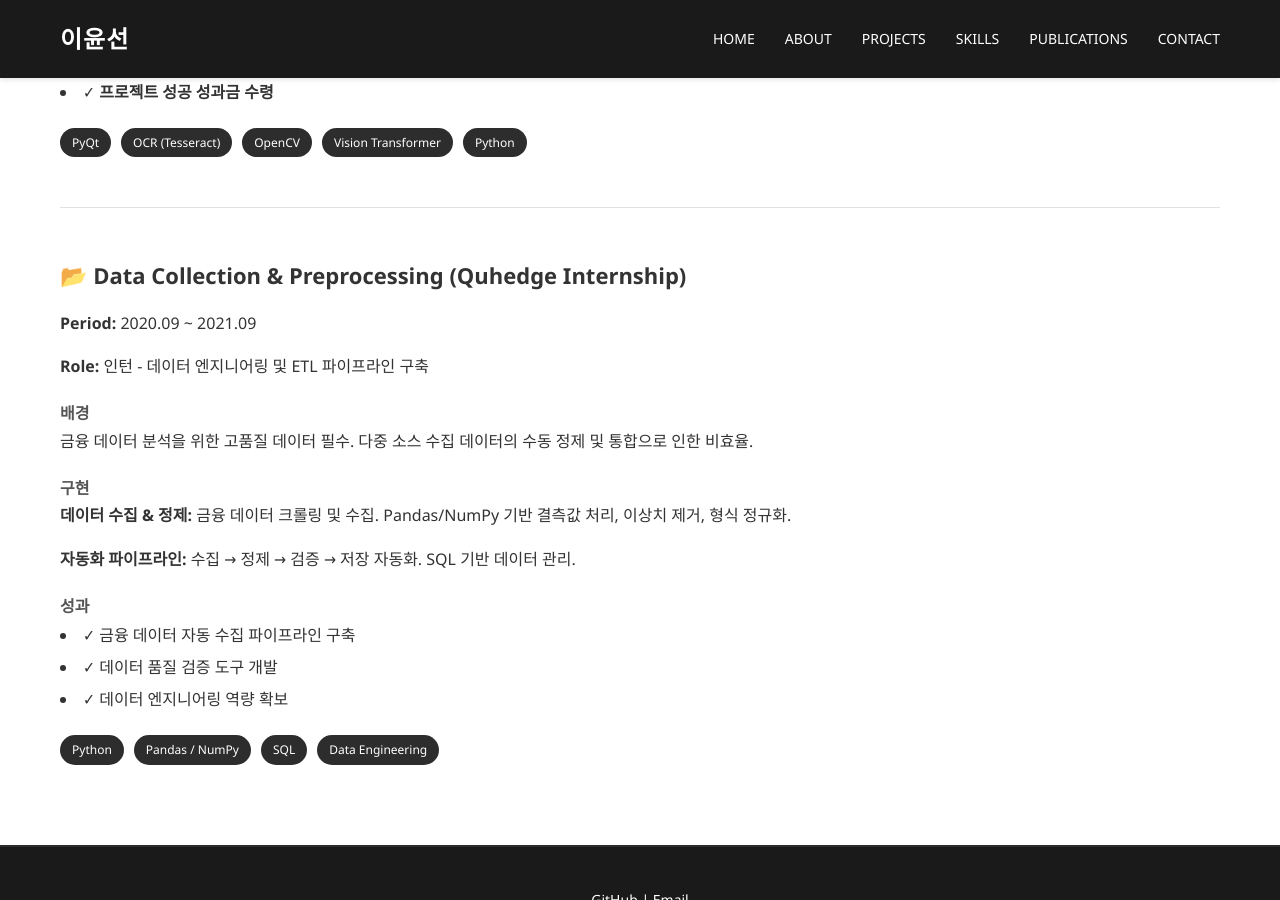
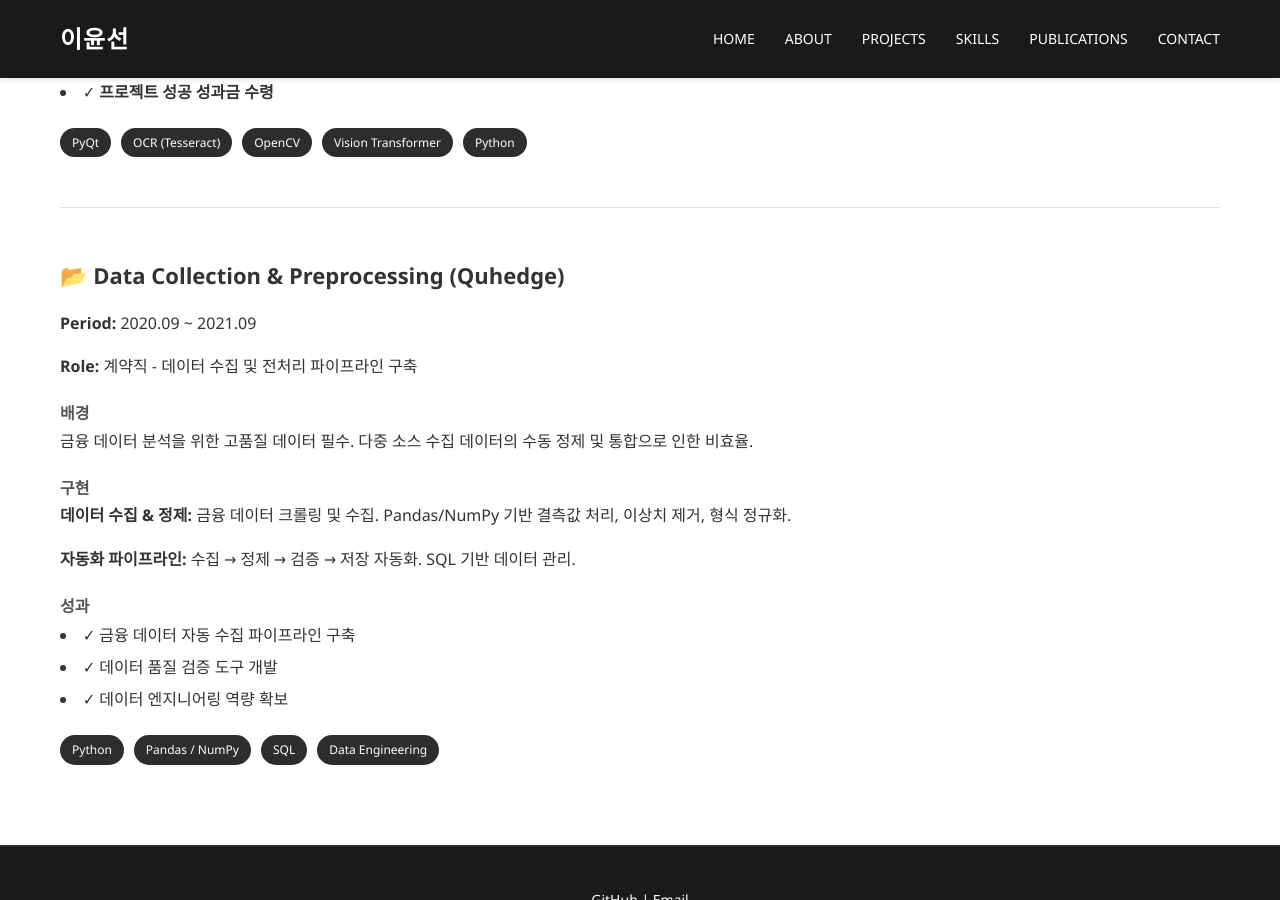
Before and after one commit to ckc5800/ckc5800.github.io, a Jekyll site: the page built from projects.html, in a window 1280 px wide and 900 px high, scrolled down 8884 px. Built offline with Jekyll 4.4.1, drawn with Linux system fonts in a browser that asks for light colours.

Commit message:
Change Quhedge role from Intern to Contract

```diff
--- a/about.html
+++ b/about.html
@@ -33,7 +33,7 @@ title: About
         <li><strong>AICESS</strong> (2025.04 ~ 현재) | Manager</li>
         <li><strong>Infiniic</strong> (2022.08 ~ 2025.04) | AI Engineer/MLOps Engineer</li>
         <li><strong>Eden T&S</strong> (2022.04 ~ 2022.08) | AI Engineer</li>
-        <li><strong>Quhedge</strong> (2020.09 ~ 2021.09) | Intern</li>
+        <li><strong>Quhedge</strong> (2020.09 ~ 2021.09) | Contract</li>
         <li><strong>KISTI</strong> (2017.10 ~ 2018.01) | Intern</li>
     </ul>
 </div>
--- a/projects.html
+++ b/projects.html
@@ -334,9 +334,9 @@ title: Projects
 <hr style="margin: 50px 0; border: none; border-top: 1px solid #e0e0e0;">
 
 <div>
-    <h3>📂 Data Collection & Preprocessing (Quhedge Internship)</h3>
+    <h3>📂 Data Collection & Preprocessing (Quhedge)</h3>
     <p><strong>Period:</strong> 2020.09 ~ 2021.09</p>
-    <p><strong>Role:</strong> 인턴 - 데이터 엔지니어링 및 ETL 파이프라인 구축</p>
+    <p><strong>Role:</strong> 계약직 - 데이터 수집 및 전처리 파이프라인 구축</p>
 
     <h4 style="margin-top: 20px; color: #555;">배경</h4>
     <p>금융 데이터 분석을 위한 고품질 데이터 필수. 다중 소스 수집 데이터의 수동 정제 및 통합으로 인한 비효율.</p>
```
Also changed, not shown: 1 other file.
